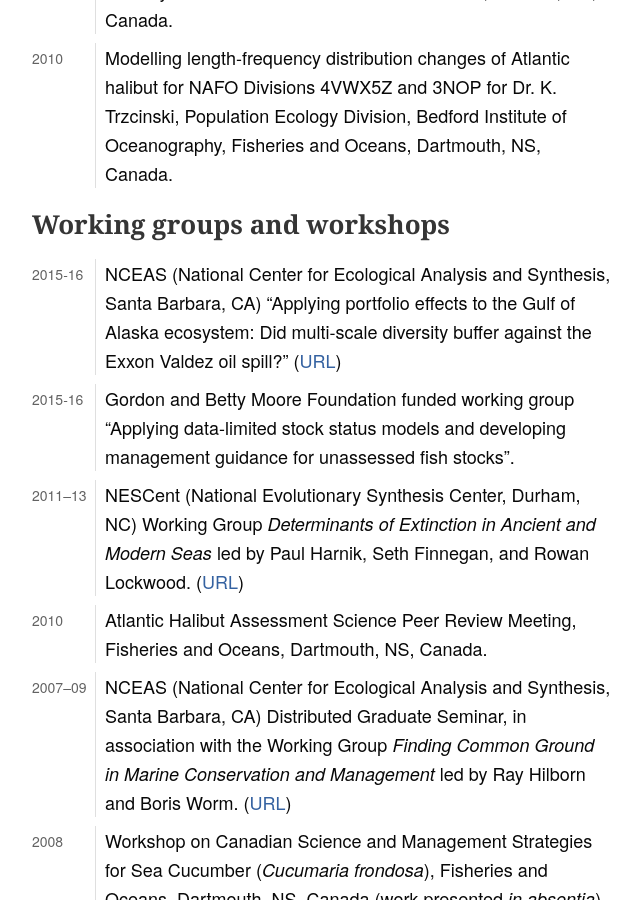
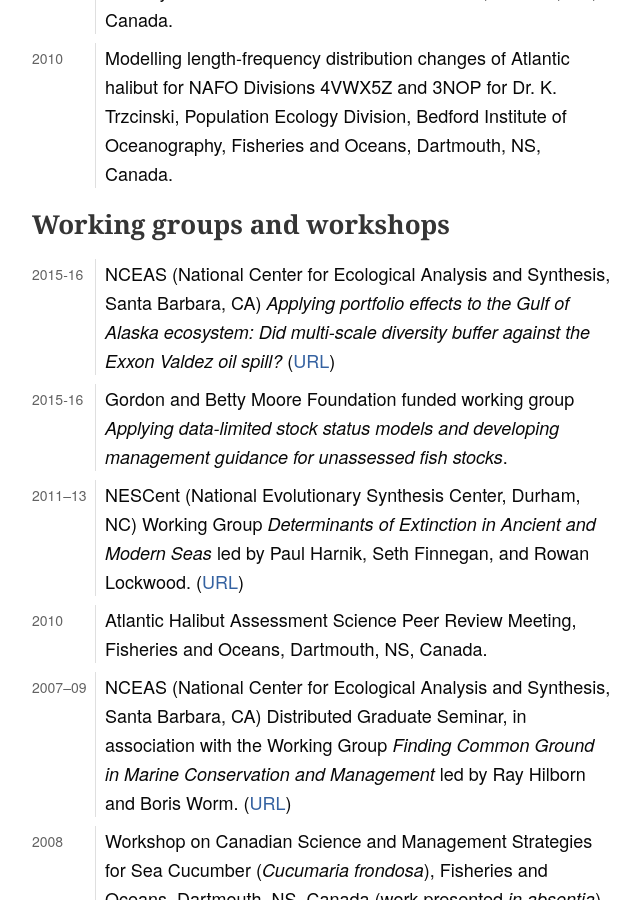
Before and after one commit to seananderson/seananderson.ca, a Jekyll site: the page built from cv.html, in a window 1280 px wide and 900 px high, scrolled down 9671 px. Shown: the whole window, without its empty margins (318-958 px from the left). Built offline with Jekyll 4.4.1, drawn with Linux system fonts in a browser that asks for light colours; comment, search, counter and statistics services are not loaded.

Commit message:
Copyediting CV

```diff
--- a/cv.html
+++ b/cv.html
@@ -247,10 +247,10 @@
 <h1 id="working-groups-and-workshops">Working groups and workshops</h1>
 <dl>
 <dt>2015-16</dt>
-<dd>NCEAS (National Center for Ecological Analysis and Synthesis, Santa Barbara, CA) “Applying portfolio effects to the Gulf of Alaska ecosystem: Did multi-scale diversity buffer against the Exxon Valdez oil spill?” (<a href="https://www.nceas.ucsb.edu/featured/marshall">URL</a>)
+<dd>NCEAS (National Center for Ecological Analysis and Synthesis, Santa Barbara, CA) <em>Applying portfolio effects to the Gulf of Alaska ecosystem: Did multi-scale diversity buffer against the Exxon Valdez oil spill?</em> (<a href="https://www.nceas.ucsb.edu/featured/marshall">URL</a>)
 </dd>
 <dt>2015-16</dt>
-<dd>Gordon and Betty Moore Foundation funded working group “Applying data-limited stock status models and developing management guidance for unassessed fish stocks”.
+<dd>Gordon and Betty Moore Foundation funded working group <em>Applying data-limited stock status models and developing management guidance for unassessed fish stocks</em>.
 </dd>
 <dt>2011–13</dt>
 <dd>NESCent (National Evolutionary Synthesis Center, Durham, NC) Working Group <em>Determinants of Extinction in Ancient and Modern Seas</em> led by Paul Harnik, Seth Finnegan, and Rowan Lockwood. (<a href="http://www.nescent.org/science/awards_summary.php?id=256">URL</a>)
@@ -268,17 +268,5 @@
 <dd>Workshop on Canadian Science and Management Strategies for Atlantic Hagfish, Fisheries and Oceans, Dartmouth, NS, Canada. (<a href="http://www.dfo-mpo.gc.ca/CSAS/Csas/Publications/Pro-CR/2009/2009_009_e.htm">URL</a>)
 </dd>
 </dl>
-<!-- # Training -->
-<!-- Intermedia -->
-<!-- Powerful Presentation Skills -->
-<!-- Teresa Erickson -->
-<!-- Tim Ward -->
-<!-- Media Training -->
-<!-- Intermedia -->
-<!-- Teresa Erickson -->
-<!-- Tim Ward -->
-<!-- Diversity In Conservation Biology -->
-<!-- Facilitated by Yolanda L. Comedy is the Director of the American Association for the Advancement of Science (AAAS) Center for Advancing Science & Engineering Capacity -->
-<!-- meeting with US congressional representatives -->
 <h1 id="reviews">Reviews</h1>
 <p>Reviewer for Science, Ecology, Ecological Applications, Conservation Biology, Fish and Fisheries, International Journal of Tropical Biology and Conservation, Journal of Environmental Management, Endangered Species Research, Aquatic Conservation</p>
```
Also changed, not shown: AndersonCV.txt (+4 -16 lines), cv-pandoc.md (+4 -21 lines), 1 other file.
